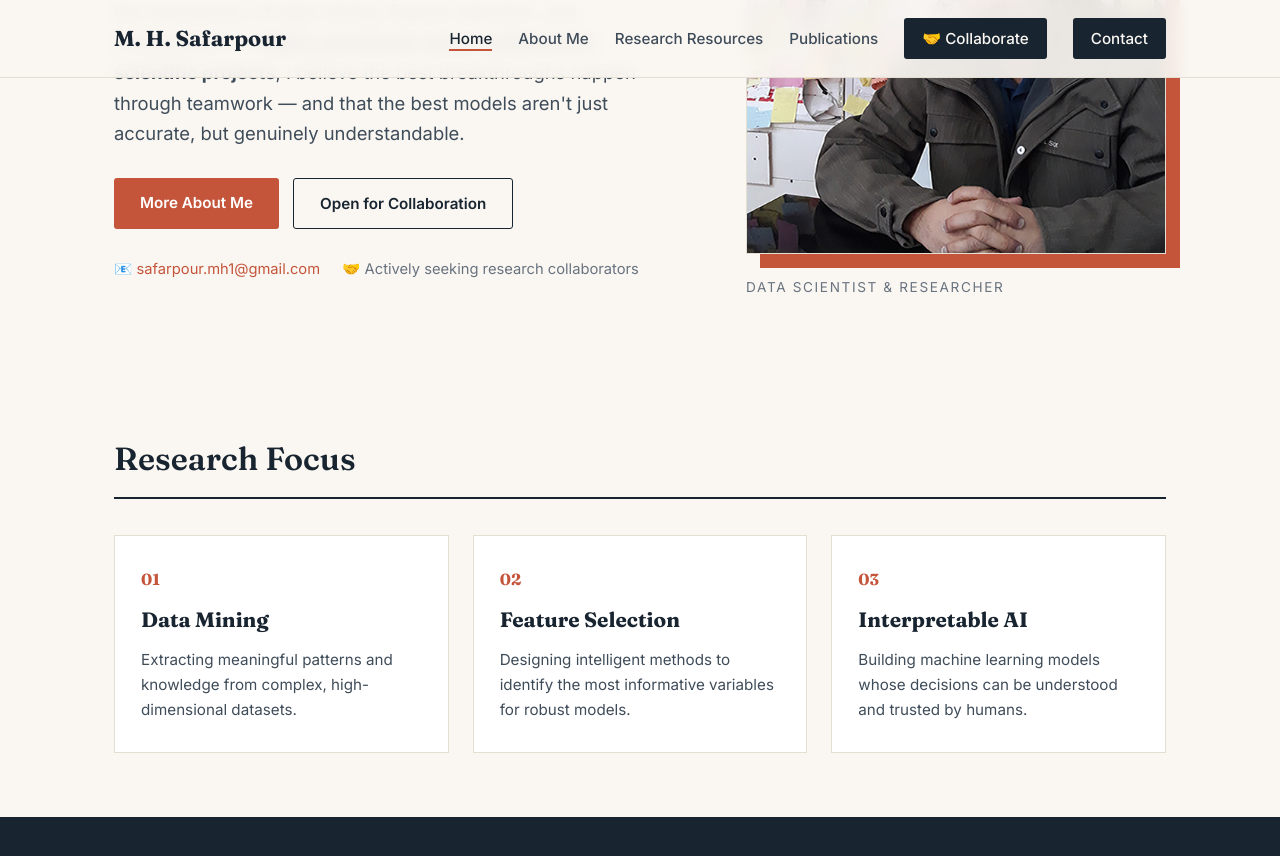
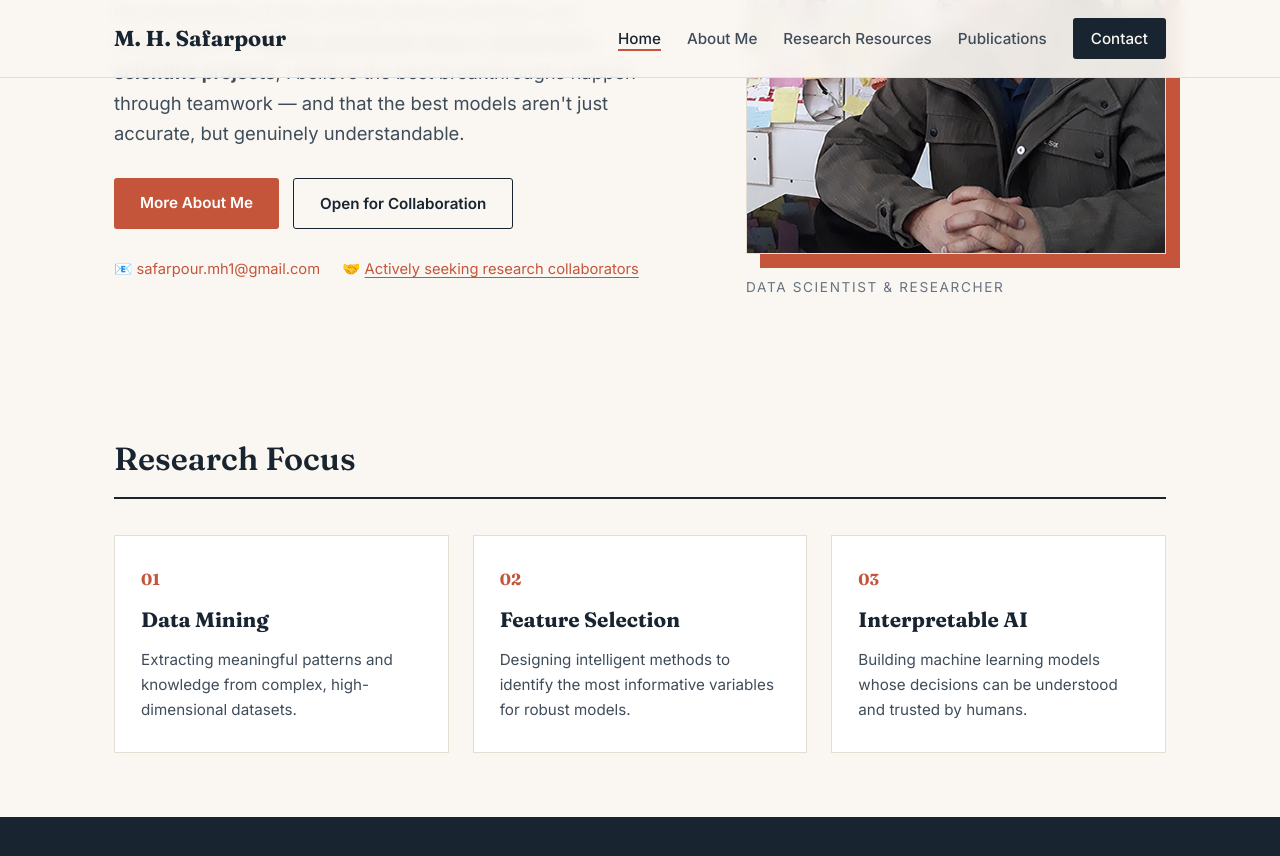
Before and after one commit to safarpour-mh/safarpour-mh.github.io, a Jekyll site: the page index.html, which Jekyll copies as it is, in a window 1280 px wide and 900 px high, scrolled down 414 px. Shown: the top 856 px of the window. Built offline with Jekyll 4.4.1, drawn with Linux system fonts in a browser that asks for light colours.

Commit message:
Update index.html

```diff
--- a/index.html
+++ b/index.html
@@ -22,8 +22,7 @@
       <a href="about.html">About Me</a>
       <a href="research-resources.html">Research Resources</a>
       <a href="publications.html">Publications</a>
-      <!-- ✨ NEW: Collaboration button with distinct color -->
-      <a href="#collaborate" class="btn btn-small btn-collab">🤝 Collaborate</a>
+      <!-- ✨ Collaborate button removed from here -->
       <a href="contact.html" class="btn btn-small">Contact</a>
     </nav>
   </div>
@@ -35,16 +34,15 @@
     <div>
       <p class="kicker">Data Scientist · PhD Candidate in Soft Computing & AI</p>
       <h1>Building AI that <em>explains itself.</em></h1>
-      <!-- ✨ UPDATED: Stronger emphasis on teamwork -->
       <p class="lede">I'm M. H. Safarpour — a researcher and data scientist working at the intersection of data mining, feature selection, and interpretable AI. <strong>Highly passionate about collaborative scientific projects</strong>, I believe the best breakthroughs happen through teamwork — and that the best models aren't just accurate, but genuinely understandable.</p>
       <div class="hero-cta">
         <a class="btn btn-primary" href="about.html">More About Me</a>
-        <!-- ✨ NEW: Secondary CTA to jump straight to collaboration -->
         <a class="btn btn-ghost" href="#collaborate">Open for Collaboration</a>
       </div>
       <ul class="hero-meta">
         <li>📧 <a href="mailto:safarpour.mh1@gmail.com">safarpour.mh1@gmail.com</a></li>
-        <li>🤝 Actively seeking research collaborators</li>
+        <!-- ✨ UPDATED: Now a clickable link jumping to collaboration section -->
+        <li>🤝 <a href="#collaborate" style="text-decoration: underline; text-underline-offset: 3px;">Actively seeking research collaborators</a></li>
       </ul>
     </div>
     <figure class="hero-photo">
@@ -83,7 +81,6 @@
 </section>
 
 <!-- ===== Collaboration CTA ===== -->
-<!-- ✨ UPDATED: Added id for smooth scroll + stronger copy -->
 <section class="big-quote" id="collaborate">
   <div class="container">
     <p style="text-transform:uppercase;letter-spacing:.18em;font-size:.78rem;font-weight:700;color:var(--accent);margin-bottom:16px">Let's Work Together</p>
```
